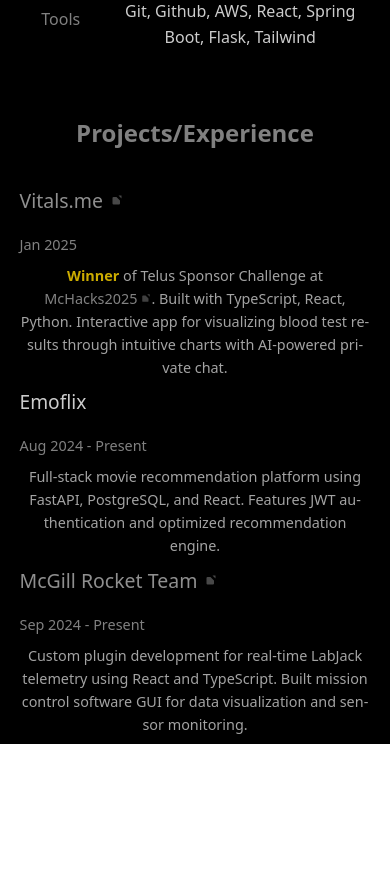
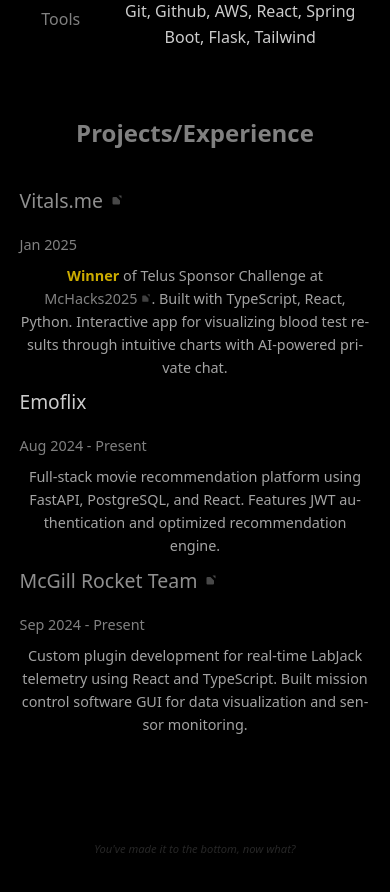
Before and after one commit to Napeel/portfolio-website-3rd, a React (Vite) app: page / in a window 390 px wide. Shown: the part 952-1844 px from the top of the page. Before the commit the page ends 1696 px from the top, so only its background shows below. Built offline with nearby package versions, Linux system fonts and the light colour scheme.

Commit message:
hidden message

```diff
--- a/src/App.css
+++ b/src/App.css
@@ -168,10 +168,6 @@
   margin-top: clamp(3rem, 6vw, 5rem);
 }
 
-.section:last-child {
-  margin-bottom: 0;
-}
-
 .section.visible {
   opacity: 1;
   transform: translateY(0);
@@ -264,6 +260,11 @@
 
   .section {
     margin: calc(var(--spacing-unit) * 2) 0;
+  }
+
+  .section:last-child {
+    margin-bottom: clamp(6rem, 12vw, 8rem);
+    padding-bottom: clamp(3rem, 6vw, 4rem);
   }
 
   .skills-grid {
@@ -743,6 +744,7 @@
   display: flex;
   flex-direction: column;
   align-items: center;
+  padding-bottom: clamp(6rem, 12vw, 8rem);
 }
 
 .content-container.visible {
@@ -776,7 +778,7 @@
     flex-direction: column;
     gap: 1rem;
     padding: 0;
-    transform: translateX(-4px); /* Slight adjustment for visual center */
+    transform: translateX(-4px);
   }
 
   .link-container {
@@ -793,3 +795,16 @@
   font-style: italic;
   animation: fadeIn 1s ease-in forwards;
 }
+
+.hidden-message {
+  margin-top: clamp(6rem, 12vw, 8rem);
+  font-size: 0.7rem;
+  color: var(--text-color);
+  opacity: 0.15;
+  font-style: italic;
+  transition: opacity 0.3s ease;
+}
+
+.hidden-message:hover {
+  opacity: 0.4;
+}
--- a/src/App.tsx
+++ b/src/App.tsx
@@ -150,6 +150,9 @@
               Built mission control software GUI for data visualization and sensor monitoring.
             </p>
           </div>
+          <div className="hidden-message">
+            You've made it to the bottom, now what?
+         </div>
         </div>
       </div>
     </>
```
